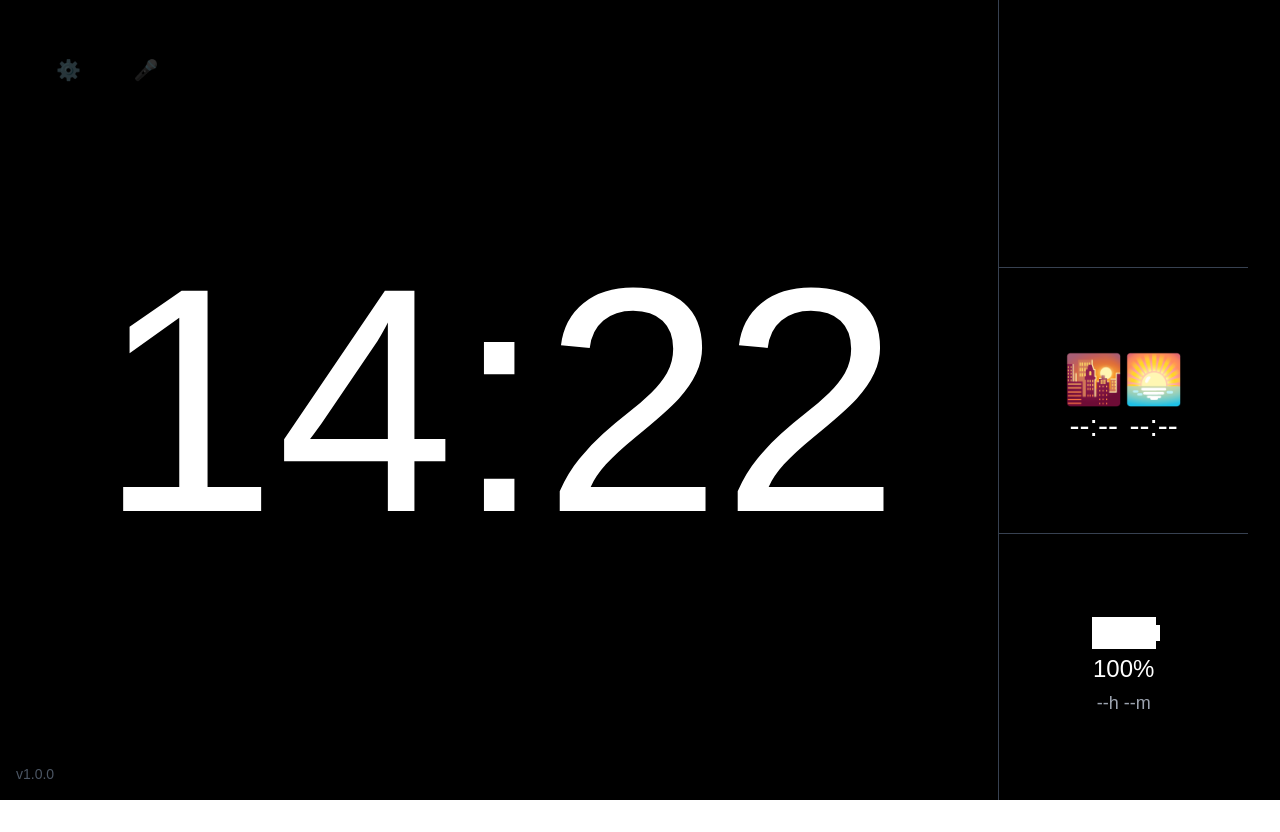
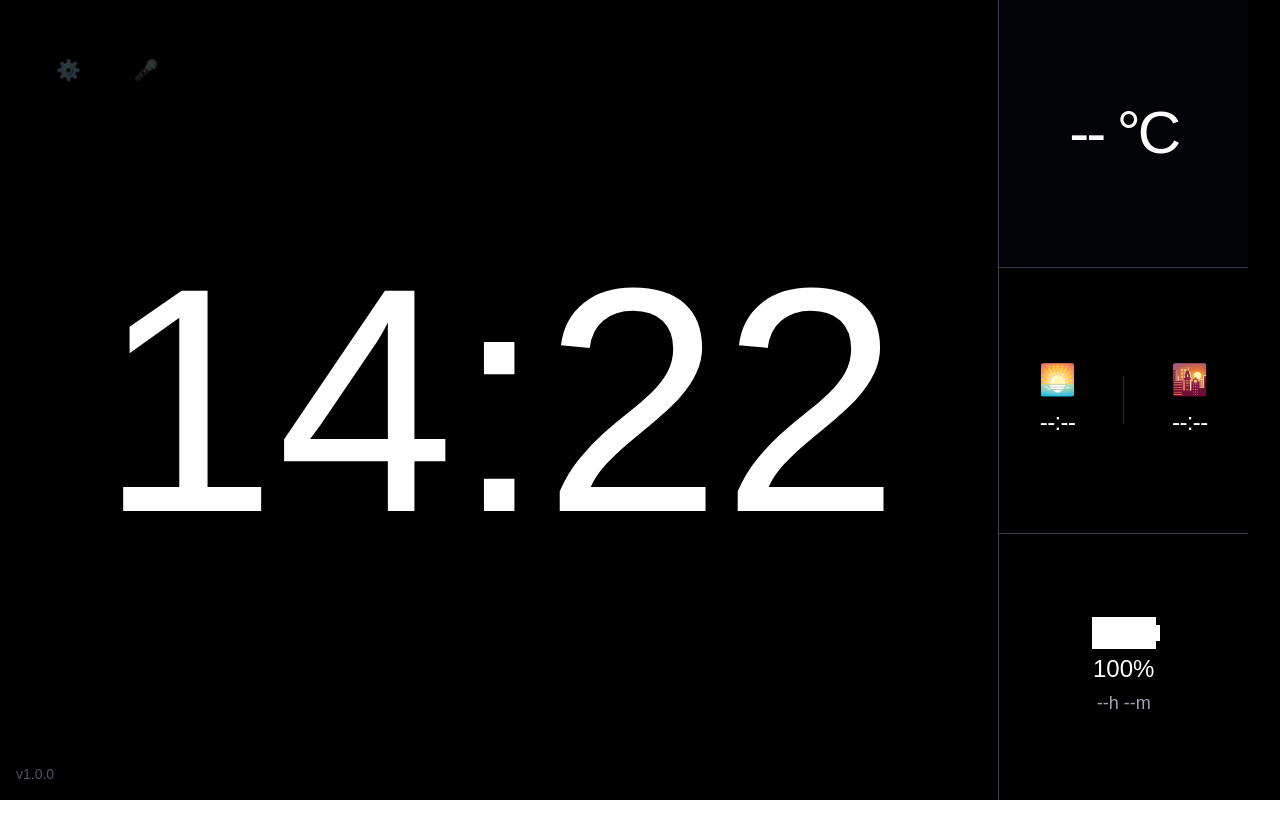
Before and after one commit to ragtam/mineclock, a Svelte app: page / in a window 1280 px wide. Shown: the top 832 px of the page. Built offline with nearby package versions, Linux system fonts and the light colour scheme; no server answers; a web font is replaced by a local one.

Commit message:
update sunrise and sunset info

```diff
--- a/src/components/WeatherDisplay.svelte
+++ b/src/components/WeatherDisplay.svelte
@@ -1,69 +1,62 @@
 <script>
   import { onMount, onDestroy } from 'svelte';
 
+  let temperature = '--';
   let sunrise = '--:--';
   let sunset = '--:--';
   let interval;
-  let latitude = 52.2297; // Default: Warsaw
+
+  // Default: Warsaw
+  let latitude = 52.2297;
   let longitude = 21.0122;
 
   async function getLocation() {
     if ('geolocation' in navigator) {
       try {
         const position = await new Promise((resolve, reject) => {
-          navigator.geolocation.getCurrentPosition(resolve, reject);
+          navigator.geolocation.getCurrentPosition(resolve, reject, { timeout: 10000 });
         });
         latitude = position.coords.latitude;
         longitude = position.coords.longitude;
-        console.log('Location obtained:', latitude, longitude);
       } catch (error) {
-        console.warn('Geolocation failed, using default location:', error);
-        // Try to use stored values as fallback
-        latitude = parseFloat(localStorage.getItem('LATITUDE') || '52.2297');
-        longitude = parseFloat(localStorage.getItem('LONGITUDE') || '21.0122');
+        console.warn('Geolocation failed, using default:', error);
       }
     }
   }
 
-  function calculateSunTimes() {
-    const now = new Date();
+  async function fetchWeatherData() {
+    try {
+      // Fetches current temp + daily sunrise/sunset + automatic timezone detection
+      const url = `https://api.open-meteo.com/v1/forecast?latitude=${latitude}&longitude=${longitude}&current=temperature_2m&daily=sunrise,sunset&timezone=auto`;
+      const response = await fetch(url);
+      const data = await response.json();
 
-    // Simple sunrise/sunset calculation using approximate formula
-    const JD = (now.getTime() / 86400000) + 2440587.5;
-    const n = JD - 2451545.0 + 0.0008;
-    const Jstar = n - longitude / 360;
-    const M = (357.5291 + 0.98560028 * Jstar) % 360;
-    const C = 1.9148 * Math.sin(M * Math.PI / 180) + 0.02 * Math.sin(2 * M * Math.PI / 180) + 0.0003 * Math.sin(3 * M * Math.PI / 180);
-    const lambda = (M + C + 180 + 102.9372) % 360;
-    const Jtransit = 2451545.0 + Jstar + 0.0053 * Math.sin(M * Math.PI / 180) - 0.0069 * Math.sin(2 * lambda * Math.PI / 180);
-    const delta = Math.asin(Math.sin(lambda * Math.PI / 180) * Math.sin(23.44 * Math.PI / 180));
-    const omega = Math.acos((Math.sin(-0.83 * Math.PI / 180) - Math.sin(latitude * Math.PI / 180) * Math.sin(delta)) / (Math.cos(latitude * Math.PI / 180) * Math.cos(delta)));
+      // Set Temperature
+      temperature = Math.round(data.current.temperature_2m);
 
-    const Jrise = Jtransit - omega * 180 / Math.PI / 360;
-    const Jset = Jtransit + omega * 180 / Math.PI / 360;
+      // Parse Sun Times (API returns ISO strings like "2023-10-27T07:15")
+      const formatTime = (isoString) => {
+        return new Date(isoString).toLocaleTimeString([], {
+          hour: '2-digit',
+          minute: '2-digit',
+          hour12: false
+        });
+      };
 
-    const sunriseDate = new Date((Jrise - 2440587.5) * 86400000);
-    const sunsetDate = new Date((Jset - 2440587.5) * 86400000);
+      sunrise = formatTime(data.daily.sunrise[0]);
+      sunset = formatTime(data.daily.sunset[0]);
 
-    sunrise = sunriseDate.toLocaleTimeString('pl-PL', { hour: '2-digit', minute: '2-digit' });
-    sunset = sunsetDate.toLocaleTimeString('pl-PL', { hour: '2-digit', minute: '2-digit' });
+    } catch (error) {
+      console.error('Weather fetch failed:', error);
+    }
   }
 
   onMount(async () => {
     await getLocation();
-    calculateSunTimes();
+    await fetchWeatherData();
 
-    // Update at midnight
-    const now = new Date();
-    const tomorrow = new Date(now);
-    tomorrow.setDate(tomorrow.getDate() + 1);
-    tomorrow.setHours(0, 0, 0, 0);
-    const timeUntilMidnight = tomorrow.getTime() - now.getTime();
-
-    setTimeout(() => {
-      calculateSunTimes();
-      interval = setInterval(calculateSunTimes, 86400000); // Update daily
-    }, timeUntilMidnight);
+    // Refresh data every 30 minutes
+    interval = setInterval(fetchWeatherData, 30 * 60 * 1000);
   });
 
   onDestroy(() => {
@@ -71,17 +64,24 @@
   });
 </script>
 
-<div class="h-1/3 flex items-center justify-center border-l border-gray-700">
-
+<div class="h-1/3 flex flex-col items-center justify-center border-l border-gray-700 bg-gray-900/20">
+  <div class="text-6xl  tracking-tighter">
+    {temperature} °C
+  </div>
 </div>
 
-<div class="h-1/3 flex items-center justify-center border-l border-t border-gray-700">
-  <div class="flex flex-col items-center gap-1">
-    <div class="text-5xl">🌇</div>
-    <span class="text-3xl font-light">{sunset}</span>
+<div class="h-1/3 flex items-center justify-around border-l border-t border-gray-700 p-4">
+  <div class="flex flex-col items-center gap-2">
+    <div class="text-3xl filter drop-shadow-sm">🌅</div>
+    <div class="flex flex-col items-center">
+      <span class="text-2xl font-light tracking-tight">{sunrise}</span>
+    </div>
   </div>
-   <div class="flex flex-col items-center gap-1">
-    <div class="text-5xl">🌅</div>
-    <span class="text-3xl font-light">{sunrise}</span>
+
+  <div class="w-px h-12 bg-gray-800"></div> <div class="flex flex-col items-center gap-2">
+    <div class="text-3xl filter drop-shadow-sm">🌇</div>
+    <div class="flex flex-col items-center">
+      <span class="text-2xl font-light tracking-tight">{sunset}</span>
+    </div>
   </div>
 </div>
```
